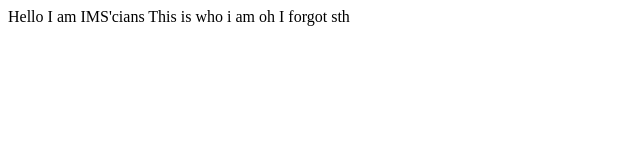
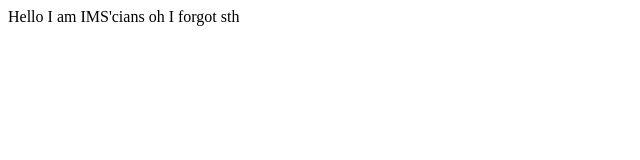
Before and after one commit to ghimirejoras/githubActions-terraform, a plain HTML site: page index.htm in a window 1280 px wide. Shown: the whole page, without its empty margins (0-640 px from the left). Drawn offline with Linux system fonts and the light colour scheme.

Commit message:
3rd changes

```diff
--- a/index.htm
+++ b/index.htm
@@ -9,7 +9,6 @@
   <p>
     Hello I am IMS'cians
 
-    This is who i am
 
     oh I  forgot sth
   </p>
```
